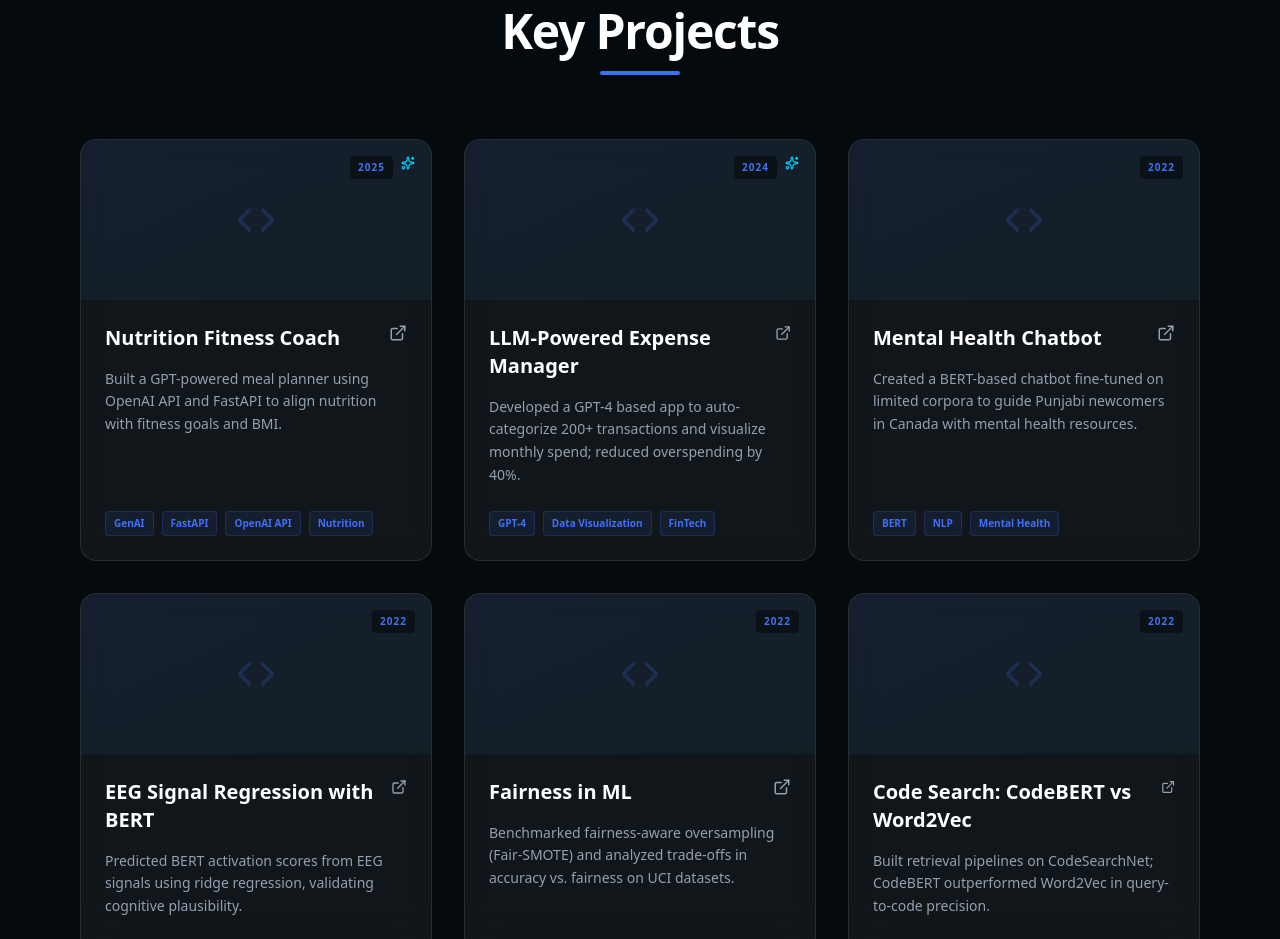
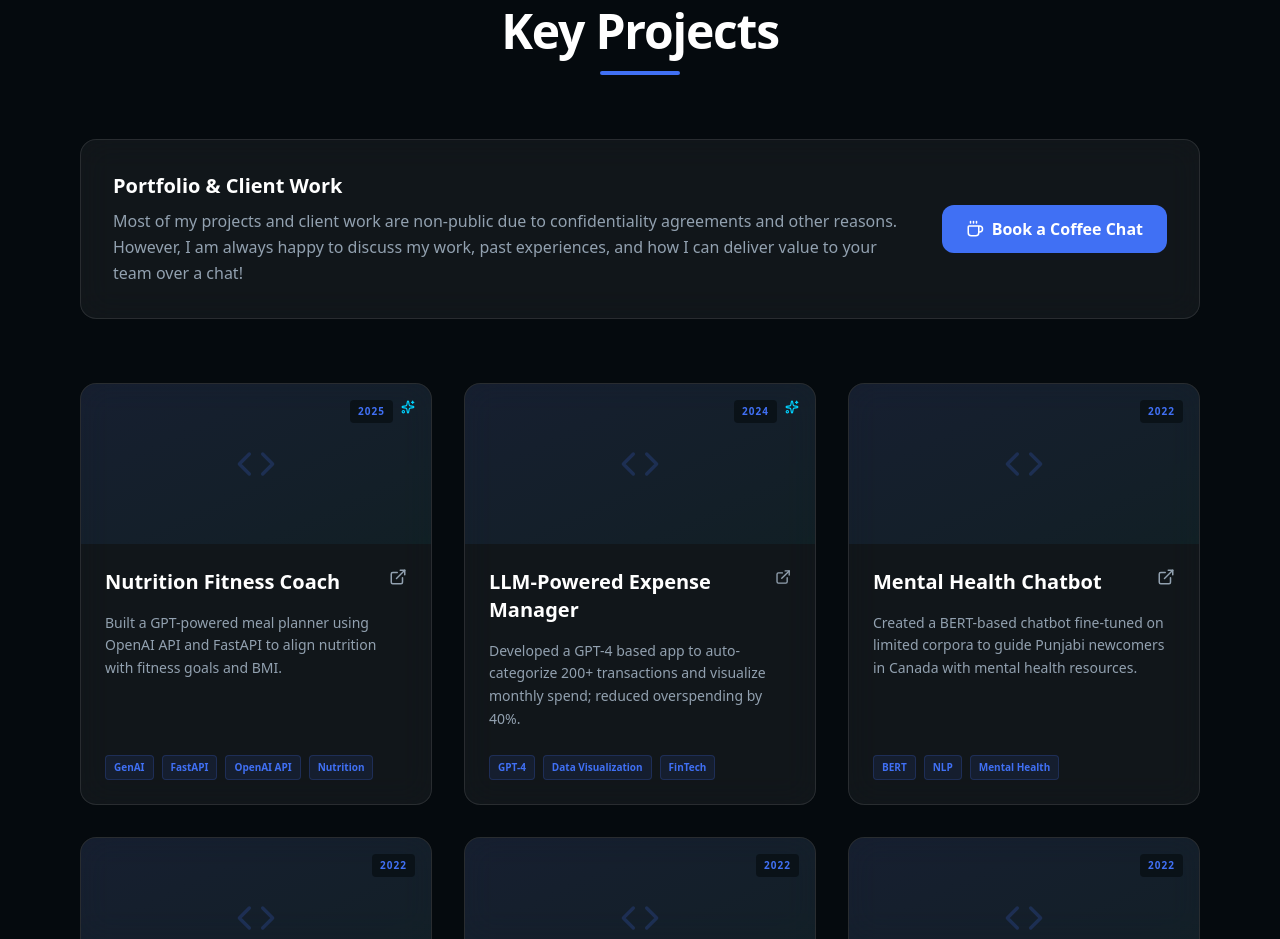
Before and after one commit to TheRohanVerma/Rohan_Portfolio, a React (Vite) app: page / in a window 1280 px wide. Shown: the part 4220-5159 px from the top of the page. Built offline with nearby package versions, Linux system fonts and the light colour scheme.

Commit message:
Add portfolio confidentiality banner

```diff
--- a/src/components/Projects.jsx
+++ b/src/components/Projects.jsx
@@ -1,7 +1,7 @@
 import React from 'react';
 import { motion } from 'framer-motion';
 import SectionHeader from './SectionHeader';
-import { ExternalLink, Code, Sparkles } from 'lucide-react';
+import { ExternalLink, Code, Sparkles, Coffee } from 'lucide-react';
 
 const projects = [
     {
@@ -53,6 +53,31 @@ const Projects = () => {
         <section id="projects" className="py-24 px-4 max-w-6xl mx-auto">
             <SectionHeader title="Key Projects" />
 
+            <motion.div
+                initial={{ opacity: 0, y: 20 }}
+                whileInView={{ opacity: 1, y: 0 }}
+                viewport={{ once: true }}
+                className="mb-16 glass p-8 rounded-2xl border border-primary/20 bg-primary/5 flex flex-col md:flex-row items-center gap-8 justify-between"
+            >
+                <div className="flex-1">
+                    <h3 className="text-xl font-bold text-white mb-2">Portfolio & Client Work</h3>
+                    <p className="text-slate-gray leading-relaxed">
+                        Most of my projects and client work are non-public due to confidentiality agreements and other reasons. However, I am always happy to discuss my work, past experiences, and how I can deliver value to your team over a chat!
+                    </p>
+                </div>
+                <div className="shrink-0 w-full md:w-auto">
+                    <a
+                        href="mailto:rv.97ad@gmail.com?subject=Coffee%20Chat"
+                        target="_blank"
+                        rel="noreferrer"
+                        className="w-full md:w-auto inline-flex items-center justify-center gap-2 bg-primary hover:bg-primary/80 text-white font-bold py-3 px-6 rounded-xl transition-all group"
+                    >
+                        <Coffee size={18} className="group-hover:rotate-12 transition-transform" />
+                        Book a Coffee Chat
+                    </a>
+                </div>
+            </motion.div>
+
             <div className="grid md:grid-cols-2 lg:grid-cols-3 gap-8">
                 {projects.map((proj, index) => (
                     <motion.div
```
